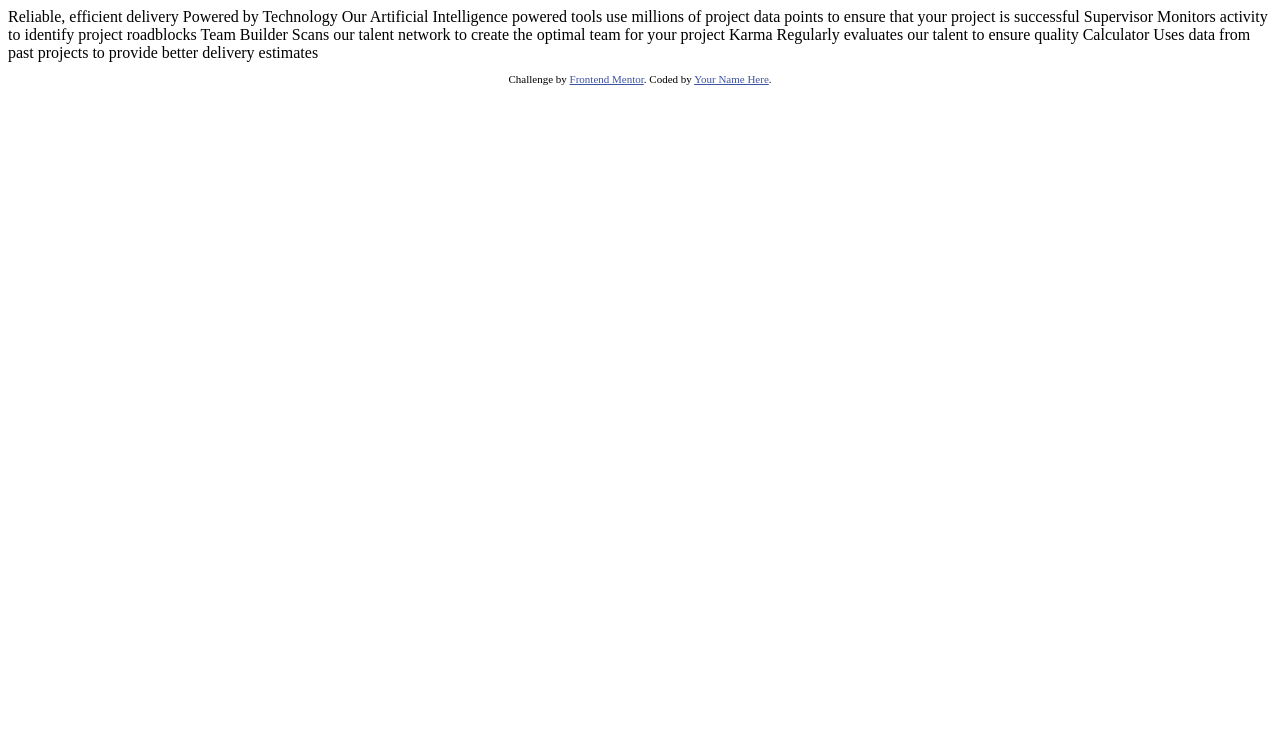
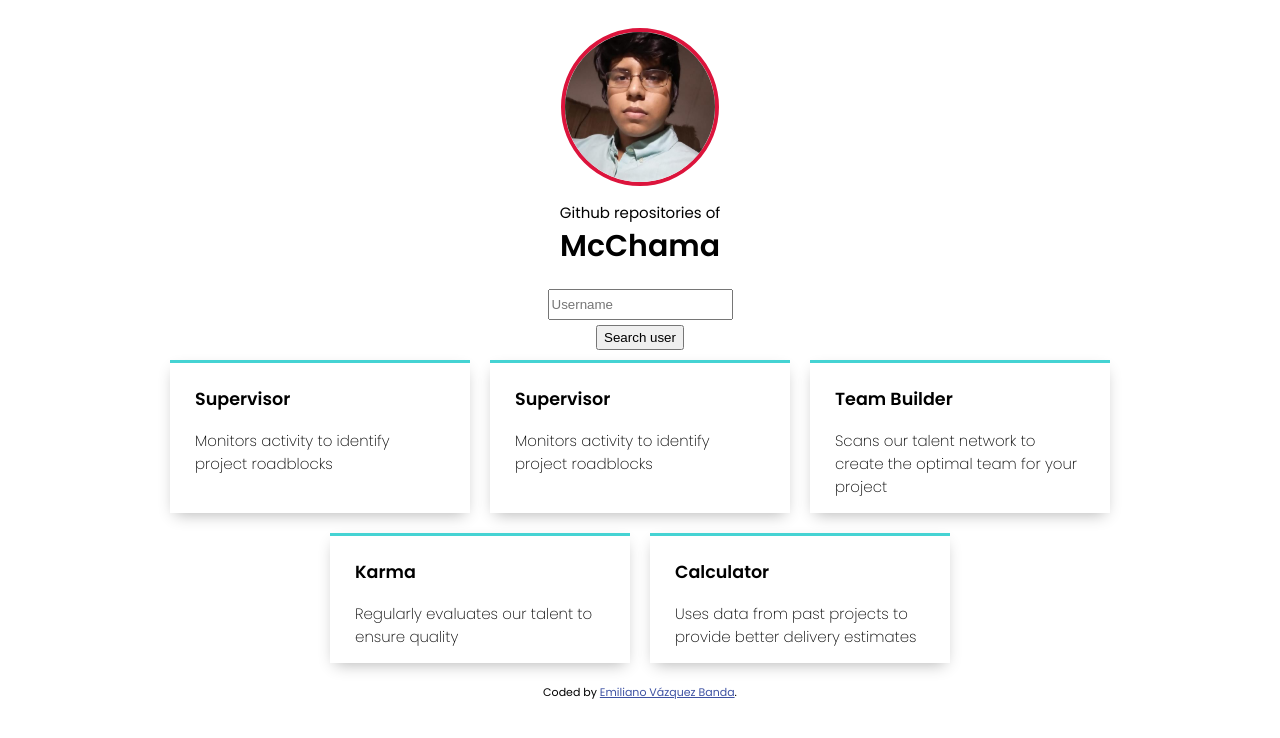
Before and after one commit to McChama/github-API-JS, a plain HTML site: page index.html in a window 1280 px wide. Drawn offline with Linux system fonts and the light colour scheme; no server answers.

Commit message:
Added a static structure of cards

```diff
--- a/index.html
+++ b/index.html
@@ -5,41 +5,63 @@
   <meta name="viewport" content="width=device-width, initial-scale=1.0"> <!-- displays site properly based on user's device -->
 
   <link rel="icon" type="image/png" sizes="32x32" href="./images/favicon-32x32.png">
+  <link rel="preconnect" href="https://fonts.googleapis.com">
+  <link rel="preconnect" href="https://fonts.gstatic.com" crossorigin>
+  <link href="https://fonts.googleapis.com/css2?family=Poppins:wght@200;400;600&family=Spartan:wght@400;500;700&display=swap" rel="stylesheet">
 
-  <title>Frontend Mentor | Four card feature section</title>
-
-  <!-- Feel free to remove these styles or customise in your own stylesheet 👍 -->
+  <title>Github profile viewer</title>
+  <link rel="stylesheet" href="style.css">
   <style>
     .attribution { font-size: 11px; text-align: center; }
     .attribution a { color: hsl(228, 45%, 44%); }
   </style>
 </head>
 <body>
+  <div class="container">
+    <div class="header">
+      <div class="profile">
+        <img src="./images/profile.jpg" alt="profile-image" srcset="">
+        <p>Github repositories of</p>
+        <h1 id="username">McChama</h1>
+      </div>
+      <div class="search">
+        <input type="text" id="username" placeholder="Username">
+        <button type="button" id="search">
+          <span>Search user</span>
+        </button>
+      </div>
+    </div>
+    <div class="content">
+      <div class="card">
+        <h3 class="card-title">Supervisor</h3>
+        <p class="card-content">Monitors activity to identify project roadblocks</p>
+      </div>
+      <div class="card">
+        <h3 class="card-title">Supervisor</h3>
+        <p class="card-content">Monitors activity to identify project roadblocks</p>
+      </div>
+      <div class="card">
+        <h3 class="card-title">Team Builder</h3>
+        <p class="card-content">Scans our talent network to create the optimal team for your project</p>
+      </div>
+      <div class="card">
+        <h3 class="card-title">Karma</h3>
+        <p class="card-content">Regularly evaluates our talent to ensure quality</p>
+      </div>
+      <div class="card">
+        <h3 class="card-title">Calculator</h3>
+        <p class="card-content">Uses data from past projects to provide better delivery estimates</p>
+      </div>
 
-  Reliable, efficient delivery
-  Powered by Technology
-
-  Our Artificial Intelligence powered tools use millions of project data points
-  to ensure that your project is successful
-
-  Supervisor
-  Monitors activity to identify project roadblocks
-
-  Team Builder
-  Scans our talent network to create the optimal team for your project
-
-  Karma
-  Regularly evaluates our talent to ensure quality
-
-  Calculator
-  Uses data from past projects to provide better delivery estimates
+    </div>
+  </div>
 
 
   <footer>
     <p class="attribution">
-      Challenge by <a href="https://www.frontendmentor.io?ref=challenge" target="_blank">Frontend Mentor</a>.
-      Coded by <a href="#">Your Name Here</a>.
+      Coded by <a href="https://www.linkedin.com/in/evazban/">Emiliano Vázquez Banda</a>.
     </p>
   </footer>
+  <script src="index.js" type="module"></script>
 </body>
 </html>
--- /dev/null
+++ b/style.css
@@ -0,0 +1,60 @@
+body{
+  box-sizing: border-box;
+  font-size: 15px;
+  font-family: 'Poppins', sans-serif;
+  padding: 20px;
+}
+.container{
+  display: flex;
+  flex-direction: column;
+}
+.header{
+  height: 30%;
+  text-align: center;
+}
+.header img{
+  border: 4px solid crimson;
+  border-radius: 50%;
+  display: block;
+  margin: auto;
+  width: 150px;
+}
+.header p{ margin-bottom: 0; }
+.header h1{ margin-top: auto; }
+.search input{
+  display: block;
+  font-weight: 200;
+  height: 25px;
+  margin: 5px auto;
+}
+.search button{
+  height: 25px;
+
+}
+.content{
+  display: flex;
+  flex-direction: row;
+  flex-wrap: wrap;
+  justify-content: center;
+}
+.card{
+  box-shadow: 0px 6px 15px -5px rgb(0, 0, 0, 30%);
+  border-top: 3.5px solid hsl(180, 62%, 55%) ;
+  margin: 10px;
+  padding: 5px 25px 0;
+  max-width: 250px;
+  width: 40%;
+}
+.card .card-title{
+  display: block;
+  font-weight: 600;
+}
+.card .card-content{
+  font-weight: 200;
+}
+@media screen and (max-width: 415px) {
+  .card{
+    width: 90%;
+  }
+
+}
```
Also changed, not shown: images/profile.jpg (added).
